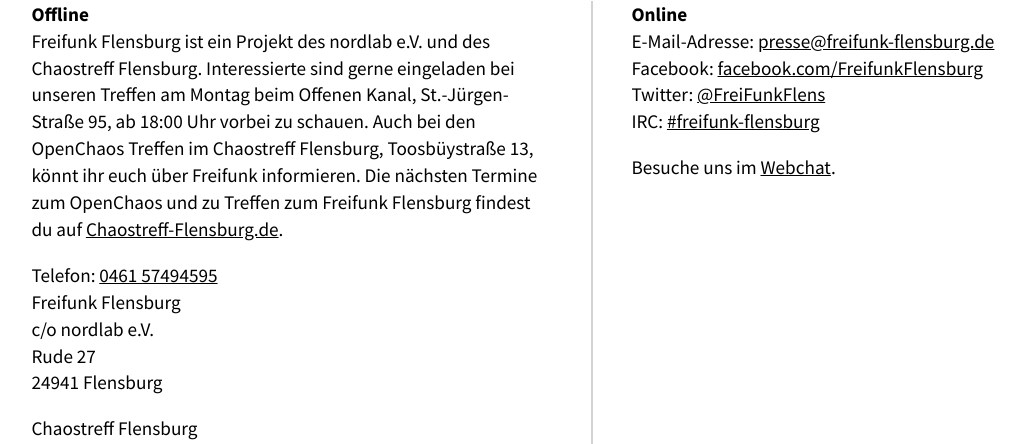
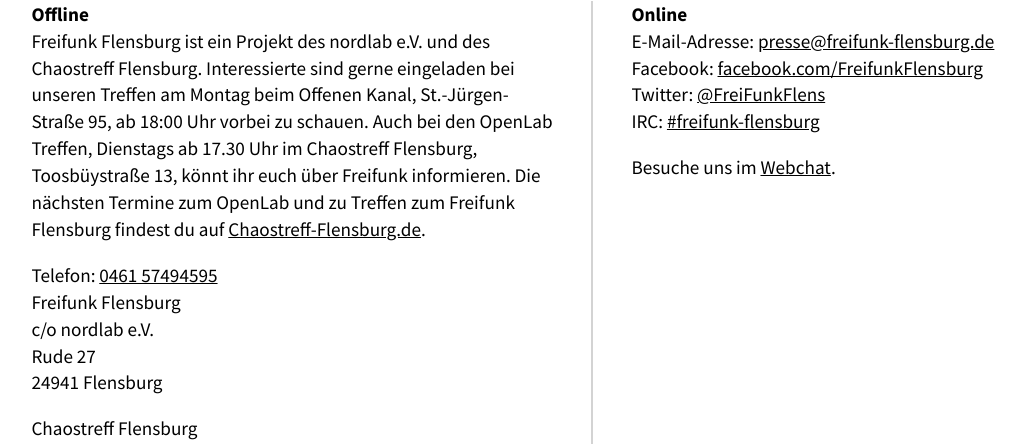
Before and after one commit to freifunk-flensburg/website, a PHP site: page / in a window 1280 px wide. Shown: the part 5444-5888 px from the top of the page, without its empty margins (47-1072 px from the left). Run offline with PHP 8.4, Linux system fonts and the light colour scheme.

Commit message:
added OpenLab information
added information about the OpenLab, formerly known as OpenChaos

```diff
--- a/content/contact.php
+++ b/content/contact.php
@@ -1,6 +1,6 @@
 <div class="contact_left">
 	<h3>Offline</h3>
-	<p>Freifunk Flensburg ist ein Projekt des nordlab e.V. und des Chaostreff Flensburg. Interessierte sind gerne eingeladen bei unseren Treffen am Montag beim Offenen Kanal, St.-Jürgen-Straße 95, ab 18:00 Uhr vorbei zu schauen. Auch bei den OpenChaos Treffen im Chaostreff Flensburg, Toosbüystraße 13, könnt ihr euch über Freifunk informieren. Die nächsten Termine zum OpenChaos und zu Treffen zum Freifunk Flensburg findest du auf <a href="http://chaostreff-flensburg.de/">Chaostreff-Flensburg.de</a>.</p>
+	<p>Freifunk Flensburg ist ein Projekt des nordlab e.V. und des Chaostreff Flensburg. Interessierte sind gerne eingeladen bei unseren Treffen am Montag beim Offenen Kanal, St.-Jürgen-Straße 95, ab 18:00 Uhr vorbei zu schauen. Auch bei den OpenLab Treffen, Dienstags ab 17.30 Uhr im Chaostreff Flensburg, Toosbüystraße 13, könnt ihr euch über Freifunk informieren. Die nächsten Termine zum OpenLab und zu Treffen zum Freifunk Flensburg findest du auf <a href="http://chaostreff-flensburg.de/">Chaostreff-Flensburg.de</a>.</p>
 	<address>
 		Telefon: <a href="tel:046157494595">0461 57494595</a>  <br>
 		Freifunk Flensburg <br>
```
